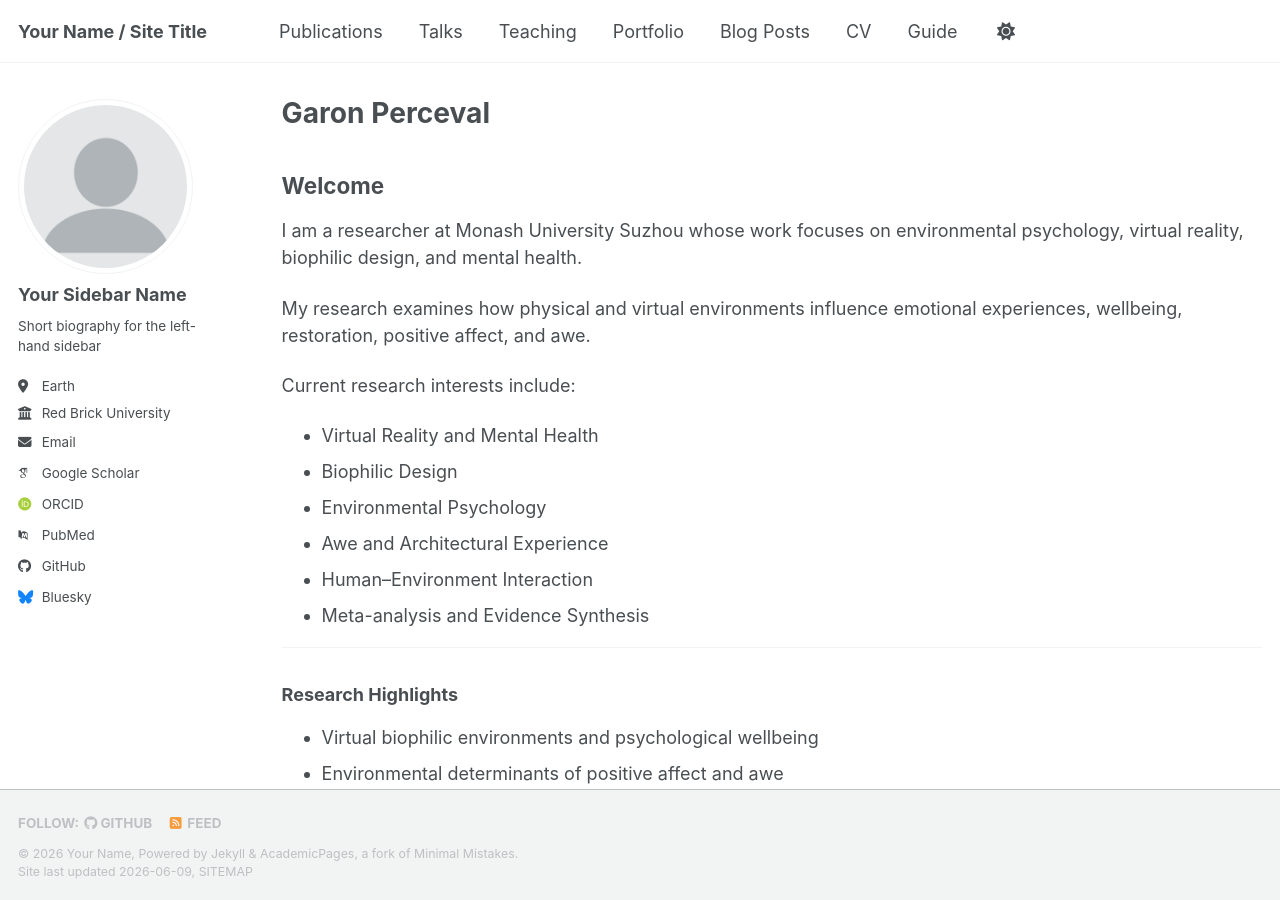
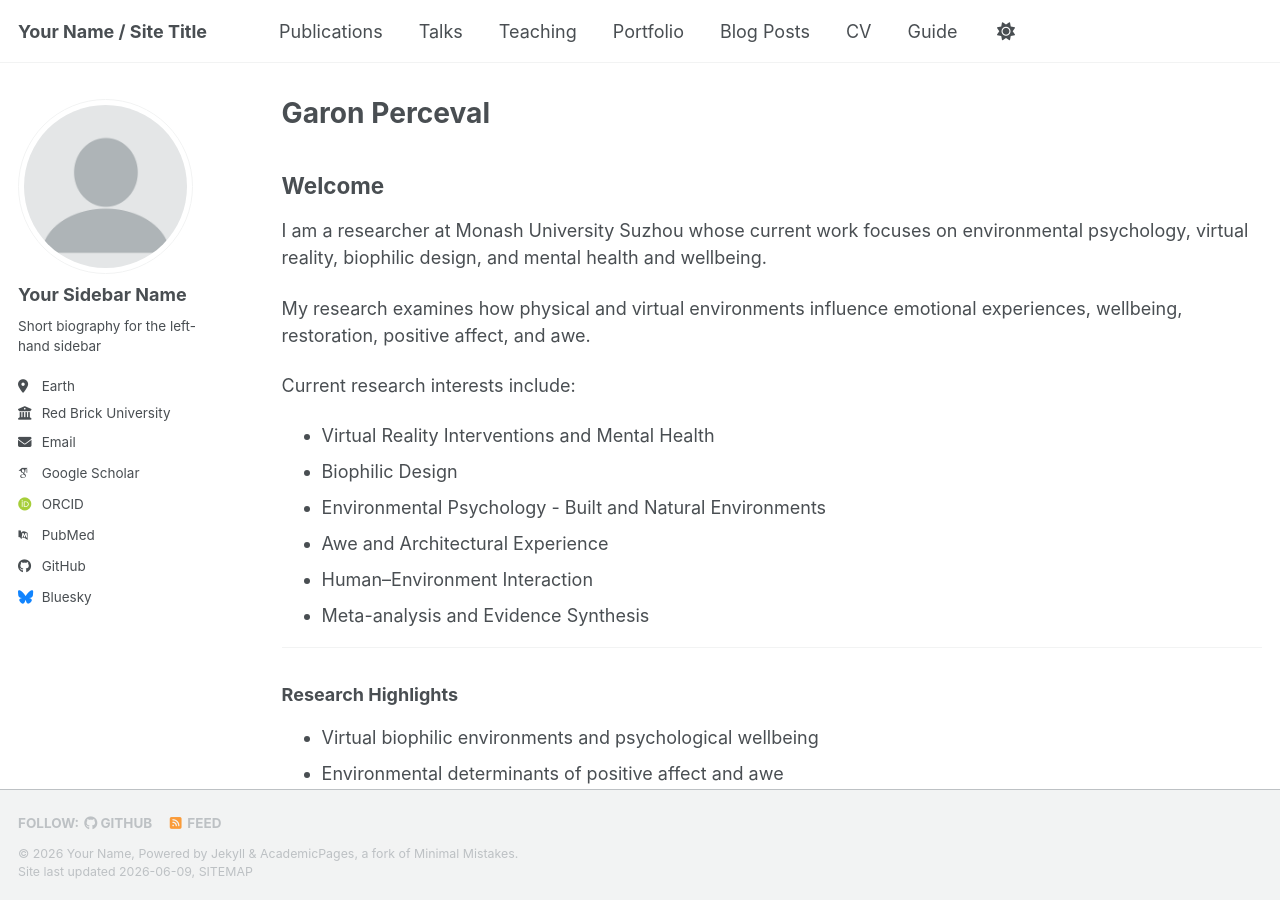
Before and after one commit to garonperceval/garonperceval.github.io, a Jekyll site: the page built from _pages/index.md, in a window 1280 px wide and 900 px high. Built offline with Jekyll 4.4.1, drawn with Linux system fonts in a browser that asks for light colours; some web fonts are replaced; a script bundle is joined from its source files by our own code; library files that are not in the unit come from our copies.

Commit message:
Update index.md

```diff
--- a/_pages/index.md
+++ b/_pages/index.md
@@ -6,15 +6,15 @@ author_profile: true
 
 ## Welcome
 
-I am a researcher at Monash University Suzhou whose work focuses on environmental psychology, virtual reality, biophilic design, and mental health.
+I am a researcher at Monash University Suzhou whose current work focuses on environmental psychology, virtual reality, biophilic design, and mental health and wellbeing.
 
 My research examines how physical and virtual environments influence emotional experiences, wellbeing, restoration, positive affect, and awe.
 
 Current research interests include:
 
-- Virtual Reality and Mental Health
+- Virtual Reality Interventions and Mental Health
 - Biophilic Design
-- Environmental Psychology
+- Environmental Psychology - Built and Natural Environments
 - Awe and Architectural Experience
 - Human–Environment Interaction
 - Meta-analysis and Evidence Synthesis
```
